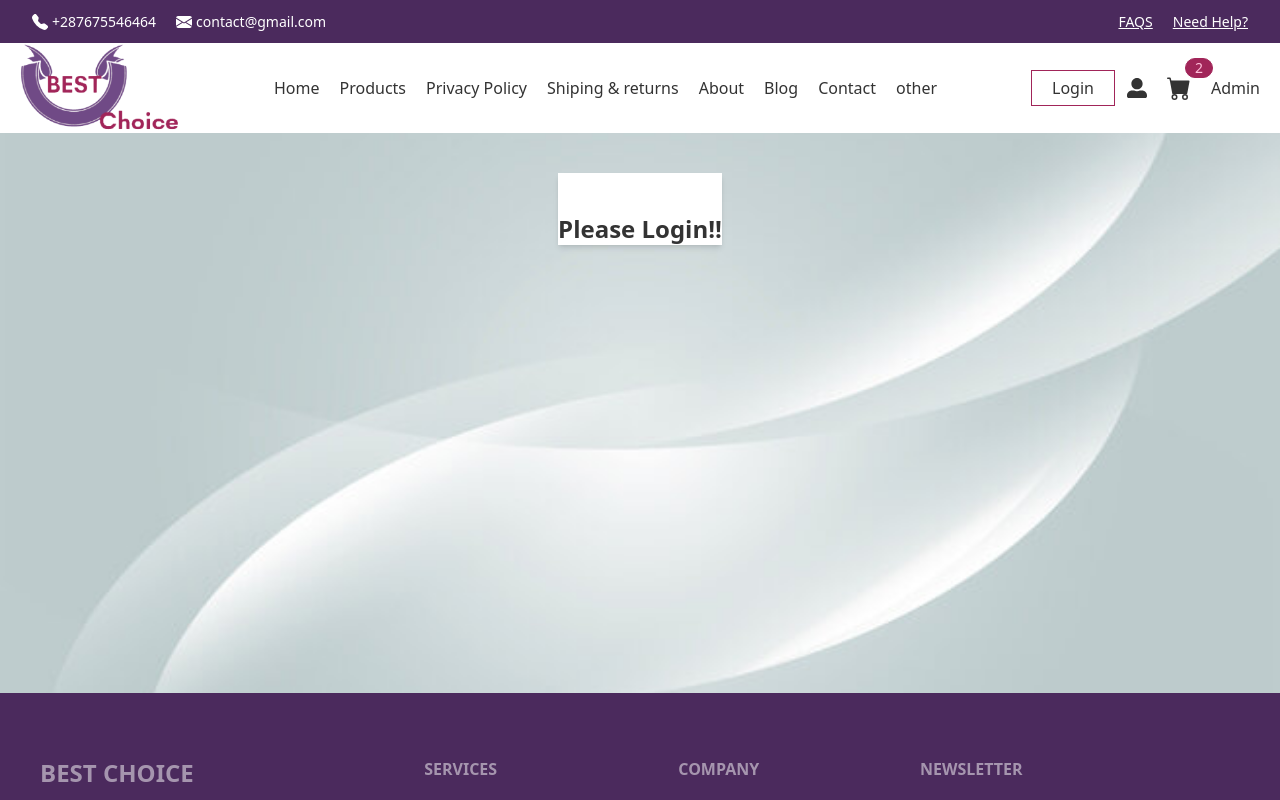
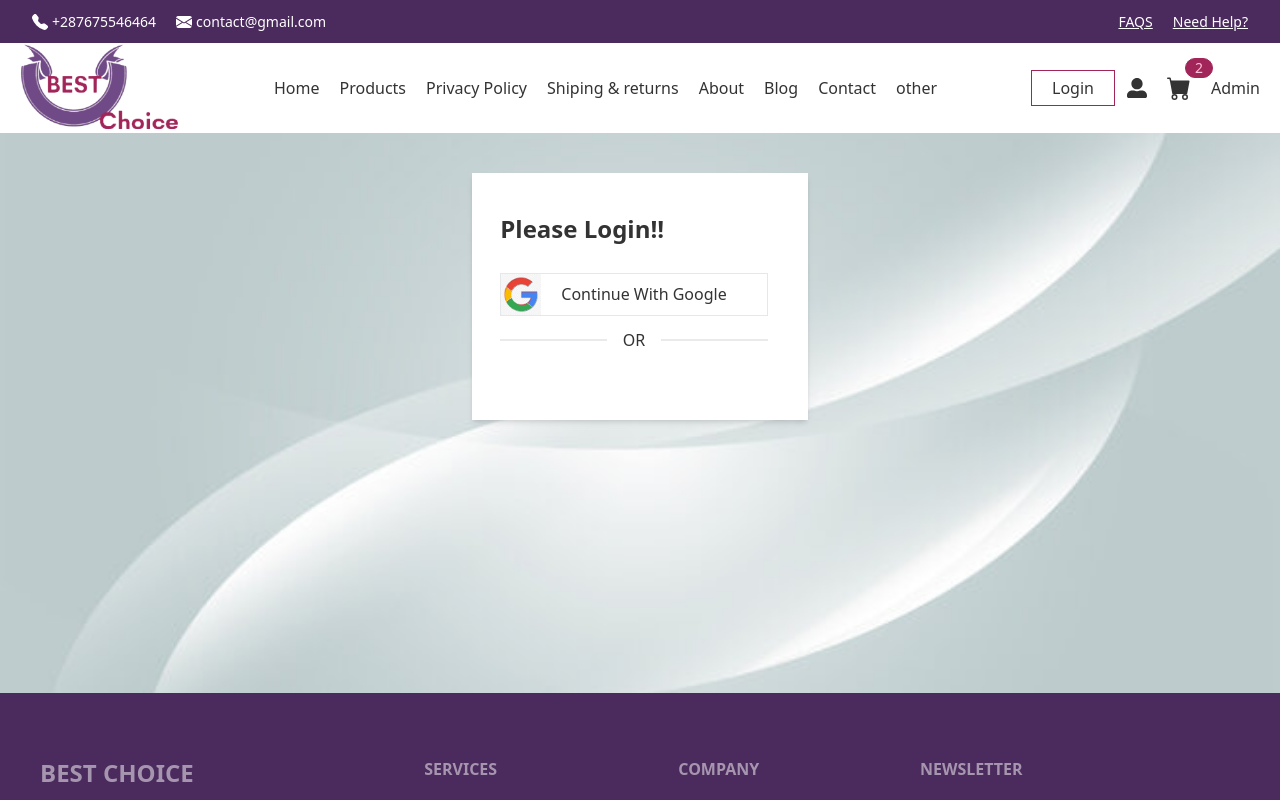
Before and after one commit to anishazahan/Best-Choice, a React (Create React App) app: page /login in a window 1280 px wide. Shown: the top 800 px of the page. Built offline with nearby package versions, Linux system fonts and the light colour scheme; no server answers.

Commit message:
sign in with google authentication added

```diff
--- a/src/Authentication/Login/Login.js
+++ b/src/Authentication/Login/Login.js
@@ -2,14 +2,21 @@ import React from 'react'
 import auth from '../../firebase.init';
 import './Login.css'
 import { useSignInWithGoogle } from 'react-firebase-hooks/auth';
+import googleIcon from '../../assets/googleIcon.png'
 
 const Login = () => {
     const [signInWithGoogle, user, loading, error] = useSignInWithGoogle(auth);
+
   return (
     <>
         <div className="login-background relative flex justify-center">
-                <div className="login-box bg-white absolute shadow-md pt-10 mt-10">
-                    <h2 className='text-2xl font-semibold'>Please Login!!</h2>
+                <div className="login-box bg-white absolute shadow-md pt-10 mt-10 pl-7 pr-10 pb-14">
+                    <h2 className='text-2xl font-semibold mb-7'>Please Login!!</h2>
+                    <div onClick={() => signInWithGoogle()} className="border flex">
+                    <img className='w-10' src={googleIcon} alt="" />
+                    <button className='py-2 pr-10 pl-5 font-medium'> Continue With Google</button>
+                    </div>
+                    <div className="divider">OR</div>
                 </div>
         </div>
     </>
--- a/src/firebase.init.js
+++ b/src/firebase.init.js
@@ -11,7 +11,7 @@ const firebaseConfig = {
   projectId: process.env.REACT_APP_PROJECT_ID,
   storageBucket: process.env.REACT_APP_STORAGE_BUCKET,
   messagingSenderId: process.env.REACT_APP_MESSAGING_SENDER_ID,
-  appId: process.env.localREACT_APP_APP_ID
+  appId: process.env.REACT_APP_APP_ID
 };
 
 // Initialize Firebase
```
Also changed, not shown: src/assets/googleIcon.png (added).
